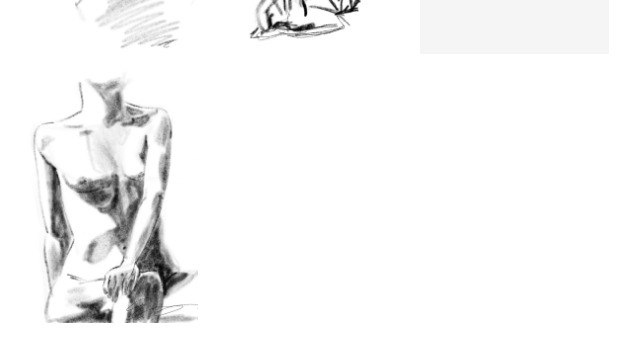
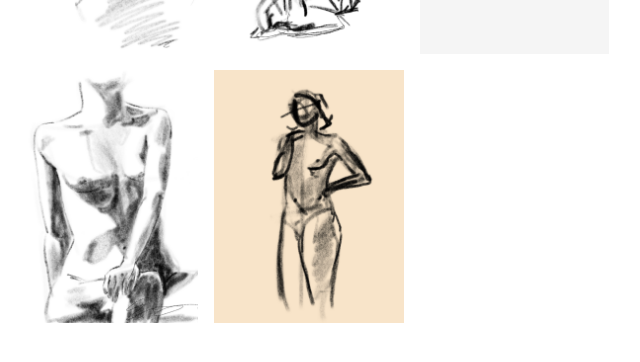
Before and after one commit to soft-boy/ericwang-xyz, a Next.js app: page / in a window 1280 px wide. Shown: the part 1450-1812 px from the top of the page, without its empty margins (331-971 px from the left). Built offline with nearby package versions, Linux system fonts and the light colour scheme; a web font is replaced by a local one.

Commit message:
add art 11

```diff
--- a/pages/index.js
+++ b/pages/index.js
@@ -14,6 +14,7 @@ const artworks = [
   'Collection of gesture drawings',
   'Seated figure viewed from behind',
   'Seated figure against a dark background',
+  'Jesse',
 ].map((description, index) => ({
   src: `/art/study-${String(index + 1).padStart(2, '0')}.png`,
   description,
```
